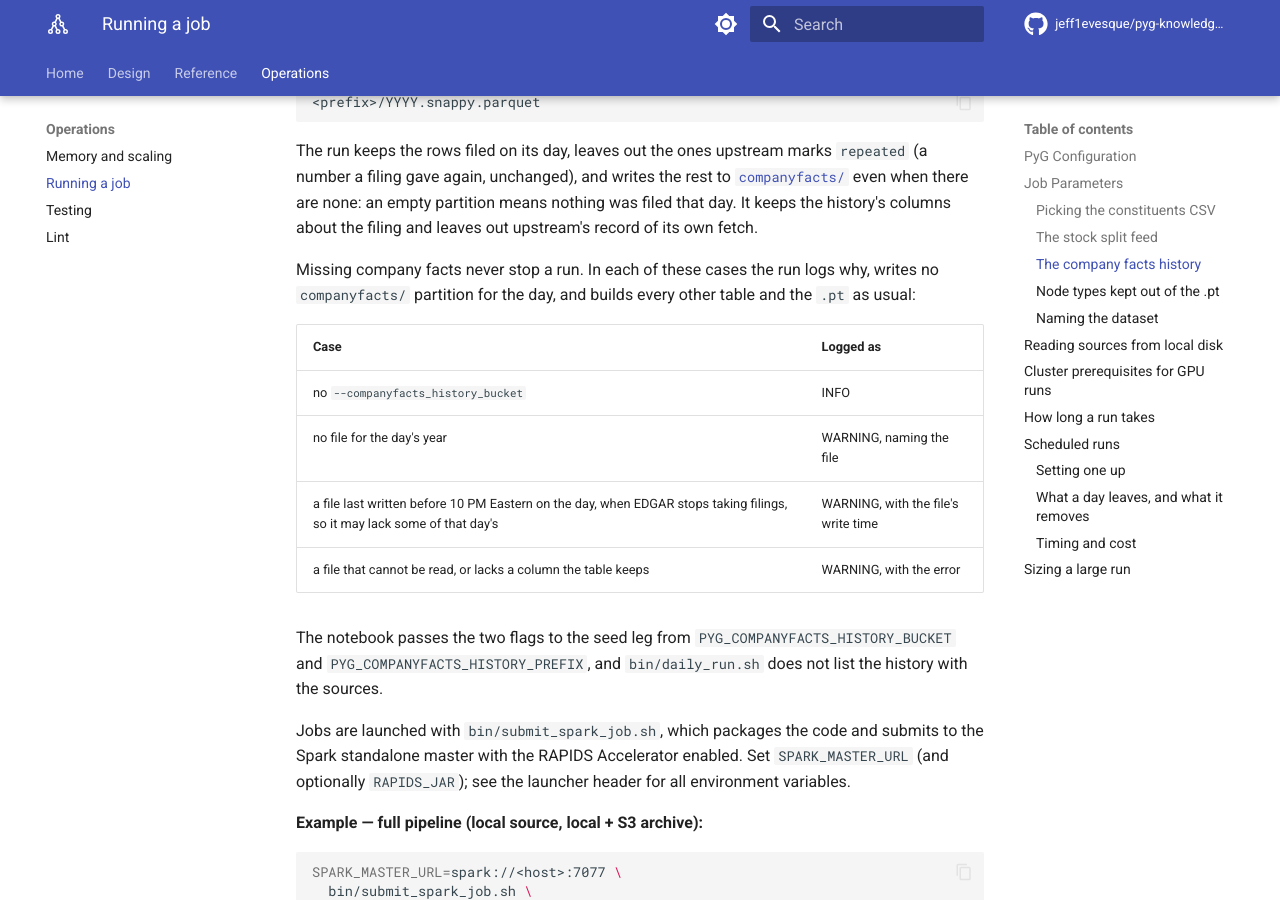
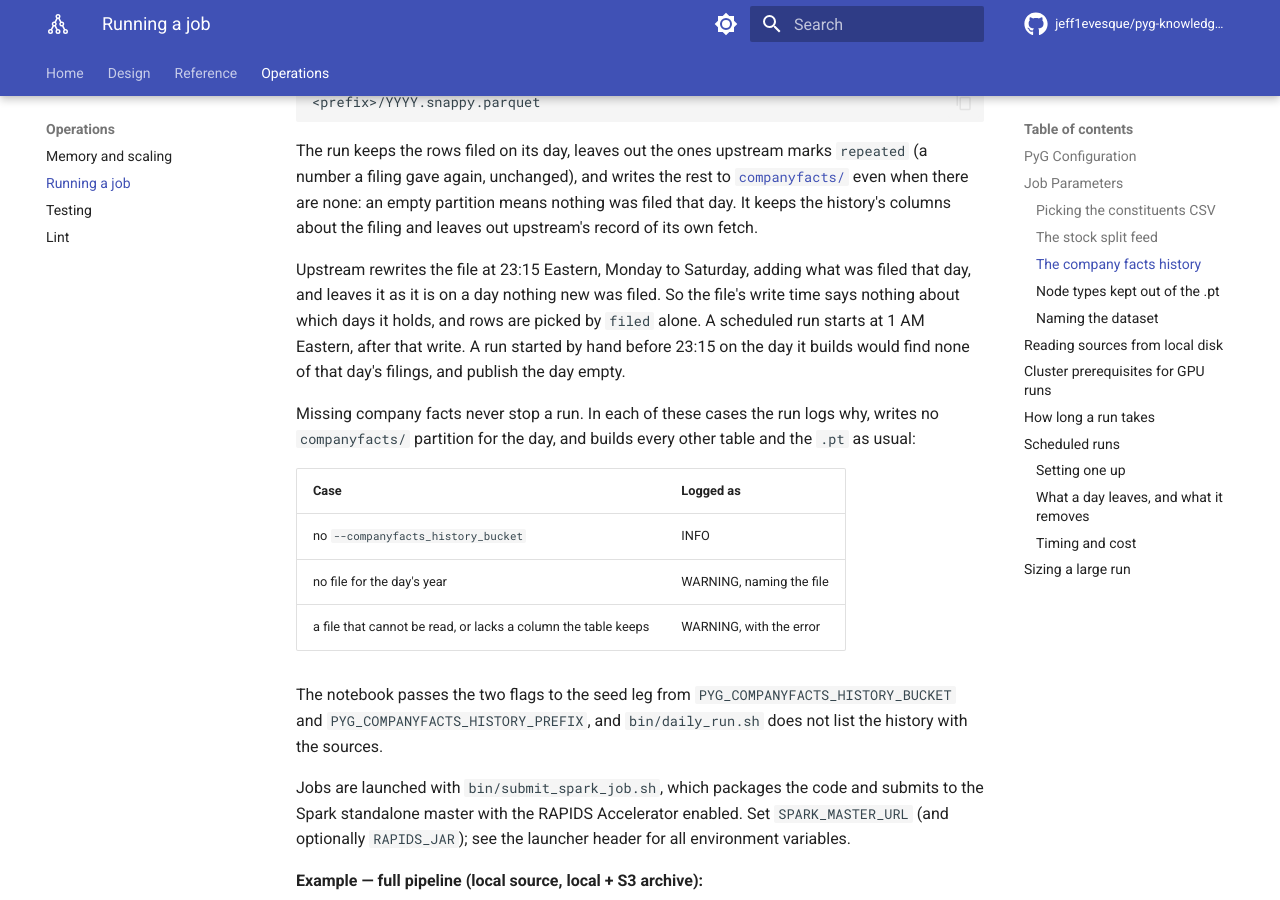
Before and after one commit to jeff1evesque/pyg-knowledge-graph-builder, an MkDocs documentation site: the page built from documentation/operations/running-a-job.md, in a window 1280 px wide and 900 px high, scrolled down 9143 px. Built offline with MkDocs 1.6.1 and Material for MkDocs 9.7.7, drawn with Linux system fonts in a browser that asks for light colours; comment, search, counter and statistics services are not loaded.

Commit message:
#437: running-a-job.md, rows picked by filed, and upstream writes at 23:15

```diff
--- a/documentation/operations/running-a-job.md
+++ b/documentation/operations/running-a-job.md
@@ -158,6 +158,13 @@ The run keeps the rows filed on its day, leaves out the ones upstream marks
 an empty partition means nothing was filed that day. It keeps the history's
 columns about the filing and leaves out upstream's record of its own fetch.
 
+Upstream rewrites the file at 23:15 Eastern, Monday to Saturday, adding what was
+filed that day, and leaves it as it is on a day nothing new was filed. So the
+file's write time says nothing about which days it holds, and rows are picked by
+`filed` alone. A scheduled run starts at 1 AM Eastern, after that write. A run
+started by hand before 23:15 on the day it builds would find none of that day's
+filings, and publish the day empty.
+
 Missing company facts never stop a run. In each of these cases the run logs why,
 writes no `companyfacts/` partition for the day, and builds every other table and
 the `.pt` as usual:
@@ -166,7 +173,6 @@ the `.pt` as usual:
 |---|---|
 | no `--companyfacts_history_bucket` | INFO |
 | no file for the day's year | WARNING, naming the file |
-| a file last written before 10 PM Eastern on the day, when EDGAR stops taking filings, so it may lack some of that day's | WARNING, with the file's write time |
 | a file that cannot be read, or lacks a column the table keeps | WARNING, with the error |
 
 The notebook passes the two flags to the seed leg from
```
